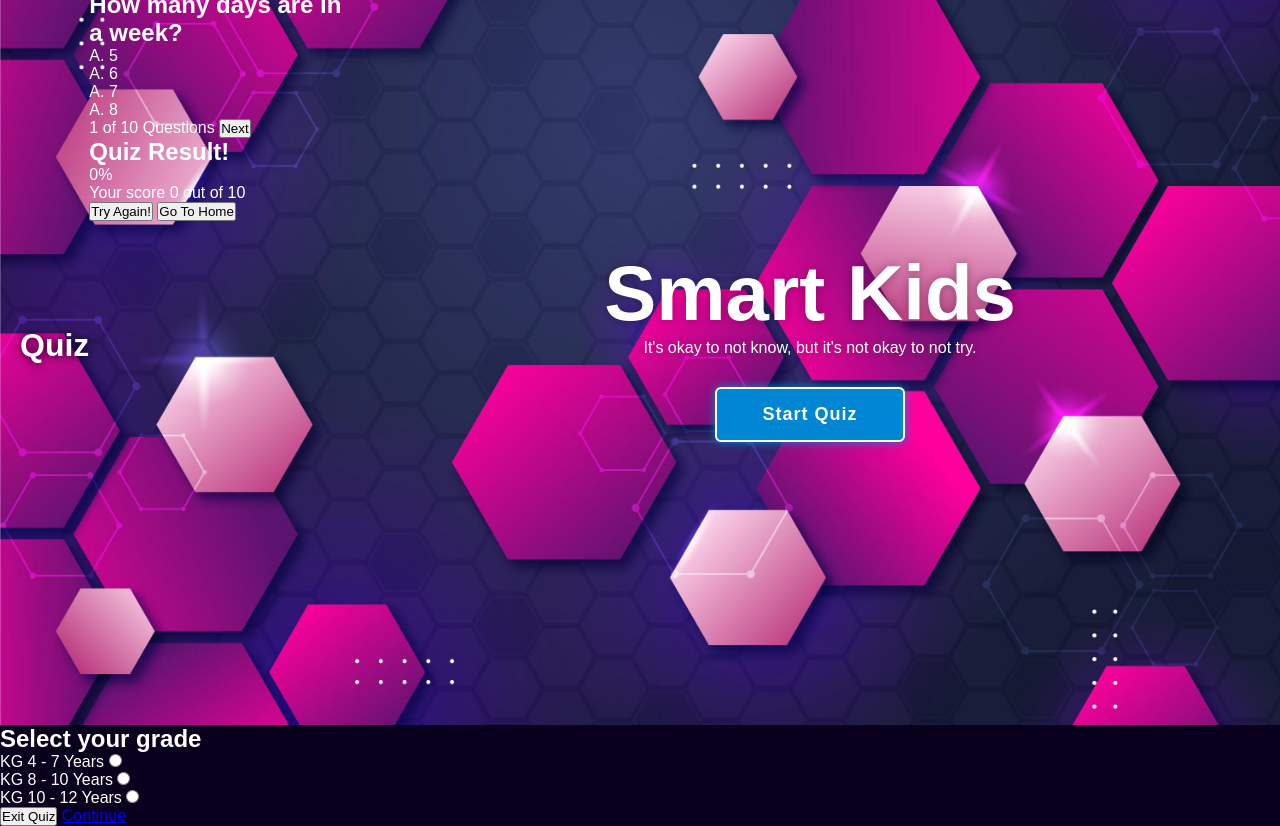
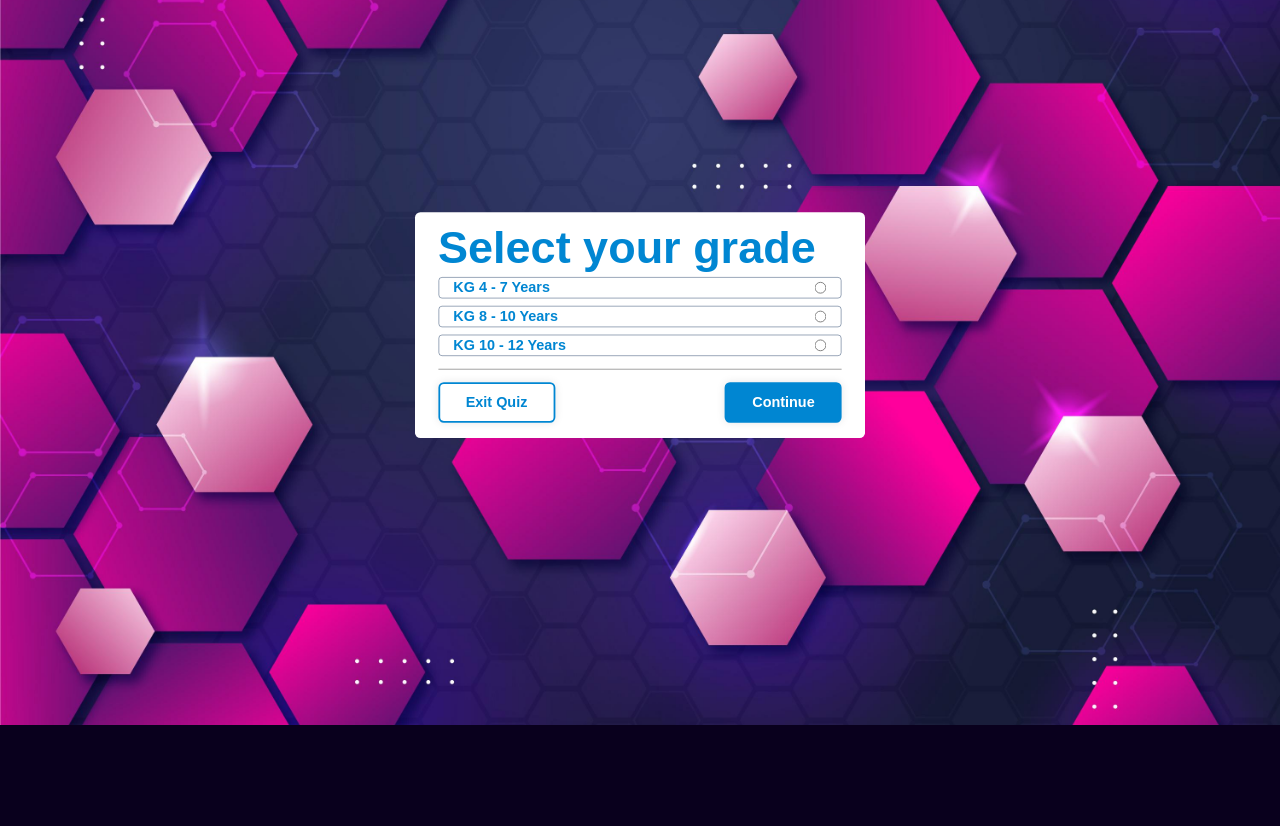
Before and after one commit to Ahmad-Hazrati/Smart-Kids-Quiz, a plain HTML site: page index.html in a window 1280 px wide. Shown: the part 75-901 px from the top of the page. After the commit the page ends 800 px from the top, so only its background shows below. Drawn offline with Linux system fonts and the light colour scheme; a web font is replaced by a local one.

Commit message:
Add style to Popup-info section

```diff
--- a/assets/css/style.css
+++ b/assets/css/style.css
@@ -47,7 +47,7 @@ body {
 
 .sound i {
     font-size: 1.5rem;
-    display: none;
+    /* display: none; */
 }
 
 .sound i:hover  {
@@ -64,20 +64,14 @@ body {
     transition: .3s ease;
 }
 
-.main.active {
+/* .main.active {
     filter: blur(15px);
     pointer-events: none;
-}
+} */
 
-.container {
-    display: flex;
-    height: 100vh;
-    width: 200%;
-}
 
 .home {
-    position: relative;
-    /* left: -50%; */
+    height: 100vh;
     width: 100%;
     display: flex;
     justify-content: center;
@@ -124,3 +118,124 @@ body {
     background: #09001d;
     box-shadow: none;
 }
+
+.popup-info {
+    position: absolute;
+    top: 50%;
+    left: 50%;
+    transform: translate(-50%, -50%) scale(.9);
+    width: 500px;
+    background: #fff;
+    border-radius: 6px;
+    padding: .625rem 1.6rem;
+    /* opacity: 0; */
+    pointer-events: none;
+    transition: .3s ease;
+}
+
+/* .popup-info.active {
+    opacity: 1;
+    pointer-events: auto;
+    transform: translate(-50%, -50%) scale(1);
+}*/
+
+.popup-info h2 {
+    font-size: 3.125rem;
+    color: #0086D2;
+}
+
+.popup-info .info {
+    display: flex;
+    flex-direction: column;
+    font-size: 1rem;
+    font-weight: 600;
+    color: #0086D2;
+}
+
+.kg4-7 {
+    display: flex;
+    justify-content: space-between;
+    background: transparent;
+    border: 1px solid rgba(46, 73, 111, 0.529);
+    border-radius: 4px;
+    padding: .125rem 1rem;
+    margin: .25rem 0;
+}
+
+.kg4-7:hover {
+    background: #0086D2;
+    color: #fff;
+}
+
+.kg8-10 {
+    display: flex;
+    justify-content: space-between;
+    background: transparent;
+    border: 1px solid rgba(46, 73, 111, 0.529);
+    border-radius: 4px;
+    padding: .125rem 1rem;
+    margin: .25rem 0;
+}
+
+.kg8-10:hover {
+    background: #0086D2;
+    color: #fff;
+}
+
+.kg10-12 {
+    display: flex;
+    justify-content: space-between;
+    background: transparent;
+    border: 1px solid rgba(46, 73, 111, 0.529);
+    border-radius: 4px;
+    padding: .125rem 1rem;
+    margin: .25rem 0;
+}
+
+.kg10-12:hover {
+    background: #0086D2;
+    color: #fff;
+}
+
+.popup-info .btn-group {
+    display: flex;
+    justify-content: space-between;
+    align-items: center;
+    border-top: 1px solid #999;
+    margin-top: .625rem;
+    padding: .9rem 0 .4rem;
+}
+
+.popup-info .btn-group .info-btn {
+    display: inline-flex;
+    justify-content: center;
+    align-items: center;
+    width: 130px;
+    height: 45px;
+    background: #0086D2;
+    border: 2px solid #0086D2;
+    outline: none;
+    border-radius: 6px;
+    text-decoration: none;
+    font-size: 1rem;
+    color: #fff;
+    font-weight: 600;
+    box-shadow: 0 0 10px rgba(0, 0, 0, .1);
+    cursor: pointer;
+    transition: .5s;
+}
+
+.popup-info .btn-group .info-btn:nth-child(1) {
+    background: transparent;
+    color: #0086D2;
+}
+
+.popup-info .btn-group .info-btn:nth-child(1):hover {
+    background: #0086D2;
+    color: #fff;
+}
+
+.popup-info .btn-group .info-btn:nth-child(2):hover {
+    background: #004C91;
+    border-color: #004C91;
+}
--- a/index.html
+++ b/index.html
@@ -16,17 +16,19 @@
 </head>
 
 <body>
-    <main class="main">
+    <main class="main" id="main">
         <header class="header">
             <a href="#" class="logo">Quiz</a>
+
 
             <div class="sound" id="sound">
                 <i id="sound-on" class="fas fa-volume-up active"></i>
                 <i id="sound-off" class="fas fa-volume-muted"></i>
             </div>
-
+        </header>
 
         <div class="container">
+            <!--
                 <section class="quiz-section">
                     <div class="quiz-box">
                         <h1>KG 4-7 Years Quiz</h1>
@@ -67,20 +69,20 @@
                             </div>
                         </div>
 
-                </section>
+
+                </section>-->
 
             <section class="home">
                 <div class="home-content">
                     <h1>Smart Kids</h1>
                     <p>It's okay to not know, but it's not okay to not try.</p>
-                        <button class="start-btn">Start Quiz</button>
+                    <button class="start-btn" id="start-btn">Start Quiz</button>
                 </div>
             </section>
         </div>
-        </header>
     </main>
 
-    <div class="popup-info">
+    <div class="popup-info" id="popup-info">
         <h2>Select your grade</h2>
         <div class="info" id="grade">
             <div class="kg4-7" id="kg4-7">
@@ -102,6 +104,7 @@
         </div>
     </div>
 
+
     <!-- Font awesome script file-->
     <script src="https://kit.fontawesome.com/35995c850d.js" crossorigin="anonymous"></script>
     <!-- JavaScript files-->
```
Also changed, not shown: assets/js/script.js (line endings or trailing spaces). Lines whose indentation alone changed are shown as unchanged.
